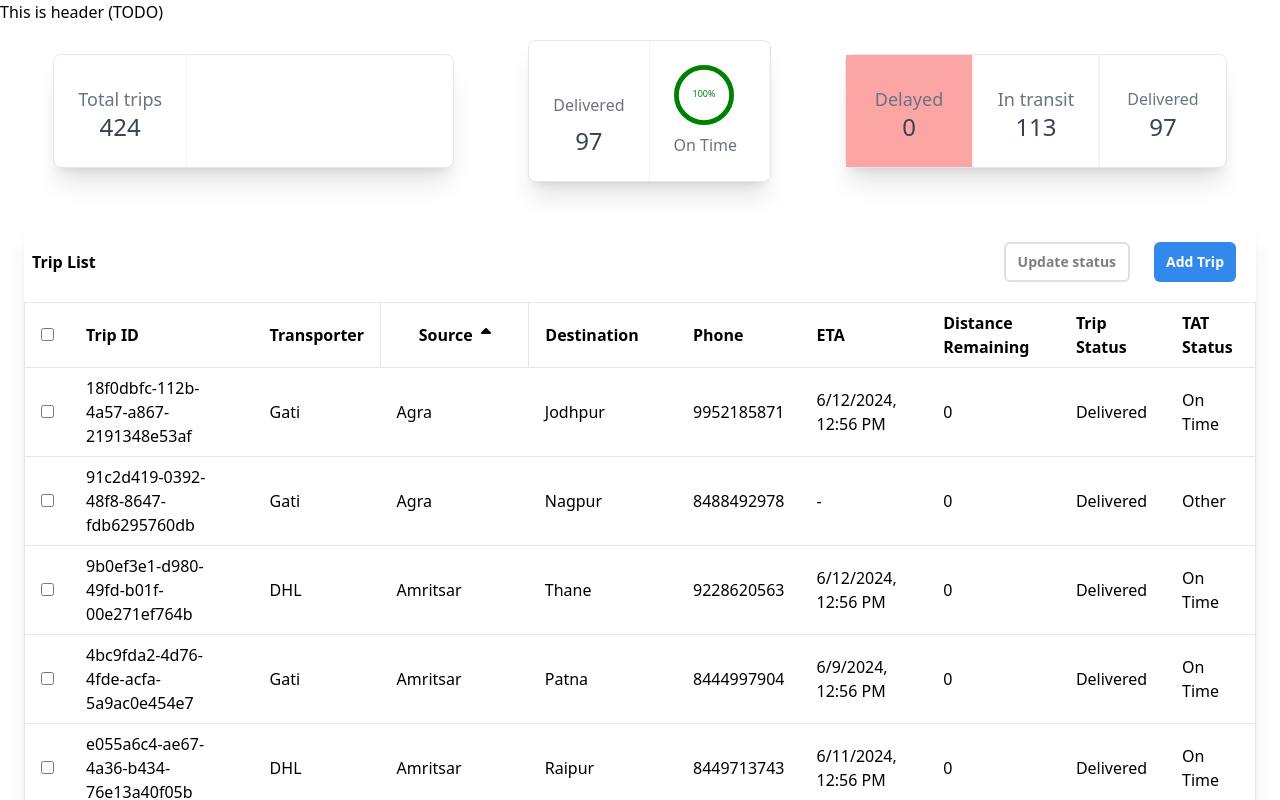
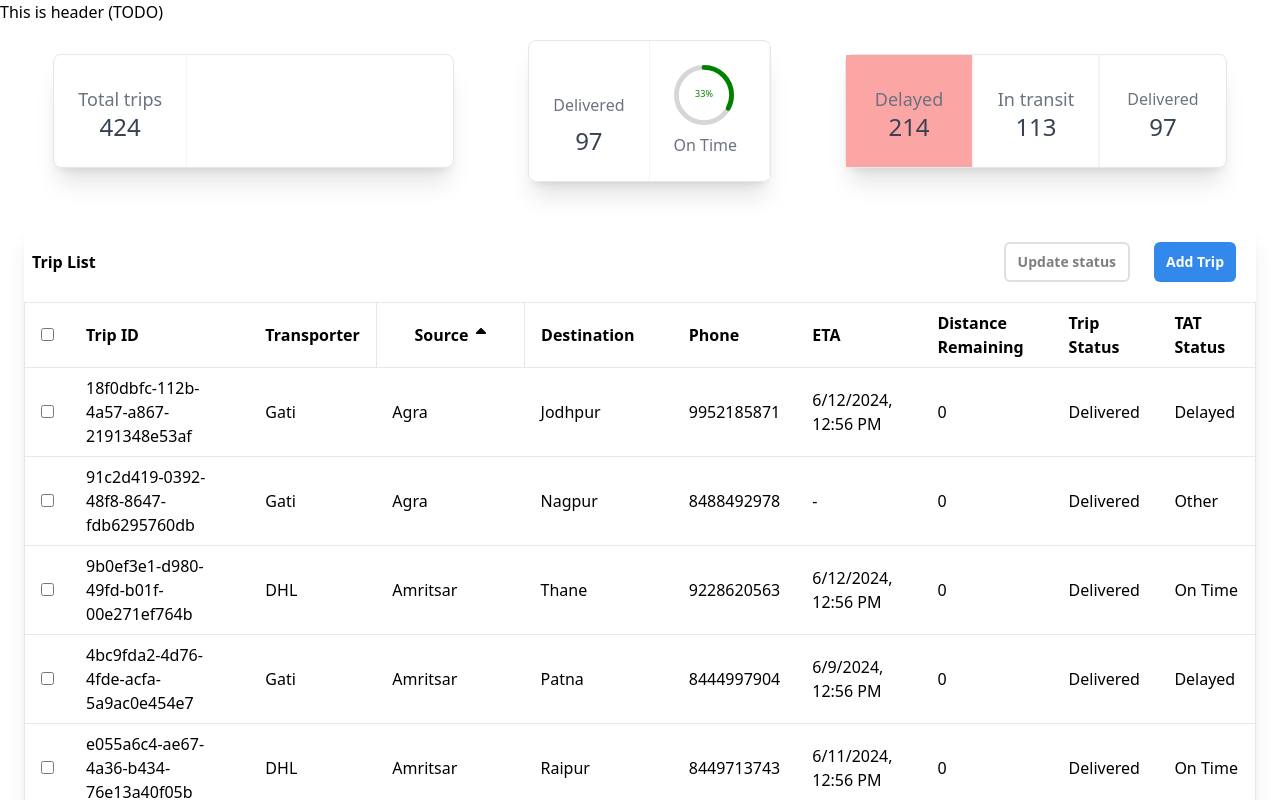
Before and after one commit to adityasharma7/trips-dashboard, a React (Vite) app: page / in a window 1280 px wide. Shown: the top 800 px of the page. Built offline with nearby package versions, Linux system fonts and the light colour scheme.

Commit message:
Fixed: issue with with wrong ontime and delayed stats

```diff
--- a/src/components/EditTrip.modal.js
+++ b/src/components/EditTrip.modal.js
@@ -1,11 +1,21 @@
 import React, { Fragment, useState } from "react";
+import { useSelector } from "react-redux";
 import { FontAwesomeIcon } from "@fortawesome/react-fontawesome";
 import { faTimes } from "@fortawesome/free-solid-svg-icons";
 import DatePicker from "react-datepicker";
 import { tripStatusCodes } from "../utils/constants";
 
-const EditTrip = ({ onClose, onSubmit }) => {
+const EditTrip = ({ selectedRows, onClose, onSubmit }) => {
   const [formData, setFormData] = useState({});
+  const tripList = useSelector((state)=> state.trip.list);
+
+  const currentStatusCode = tripList.find((trip) => trip.tripId === selectedRows[0]).currentStatusCode;
+
+  const filteredValidStatus = () => {
+    return Object.keys(tripStatusCodes).filter((status) => {
+      return tripStatusCodes[currentStatusCode].sequence < tripStatusCodes[status].sequence
+    })
+  }
 
   const handleInputChange = (event) => {
     const { name, value } = event.target;
@@ -29,6 +39,8 @@ const EditTrip = ({ onClose, onSubmit }) => {
     onClose();
   };
 
+
+
   return (
     <Fragment>
       <div className="flex justify-between items-center mb-10">
@@ -51,7 +63,7 @@ const EditTrip = ({ onClose, onSubmit }) => {
           >
             <option selected>Select a status</option>
             {
-                Object.keys(tripStatusCodes).map((statusCode) => {
+                filteredValidStatus().map((statusCode) => {
                     return (
                         <option  value={statusCode}>{tripStatusCodes[statusCode].name}</option>
                     )
--- a/src/components/TripList.js
+++ b/src/components/TripList.js
@@ -141,7 +141,7 @@ const TripList = () => {
           )
     } else if (tripFilters.status === tripFilterStatus.DELAYED) {
         return tripList.filter(
-            (trip) => calculateTatStatus(trip.currentStatusCode) === availableTatStatus.DELAYED
+            (trip) => calculateTatStatus(trip) === availableTatStatus.DELAYED
           )
     }
     return tripList;
@@ -172,6 +172,7 @@ const TripList = () => {
         onClose={handleCloseEditTripModal}
       >
         <EditTrip
+          selectedRows={selectedRows}
           onClose={handleCloseEditTripModal}
           onSubmit={handleSubmitEditTripModal}
         />
--- a/src/components/TripStats.js
+++ b/src/components/TripStats.js
@@ -44,8 +44,8 @@ const TripStats = () => {
                 style={{ width: 60, height: 60 }}
               >
                 <CircularProgressbar
-                  value={onTimePercentage}
-                  text={`${onTimePercentage}%`}
+                  value={onTimePercentage.toPrecision(2)}
+                  text={`${onTimePercentage.toPrecision(2)}%`}
                   styles={buildStyles({
                     pathColor: "green",
                     textColor: "green",
--- a/src/hooks/useTripStats.js
+++ b/src/hooks/useTripStats.js
@@ -16,10 +16,14 @@ const useTripStats = () => {
   ).length;
 
   const delayed = tripsList.filter(
-    (trip) => calculateTatStatus(trip.currentStatusCode) === availableTatStatus.DELAYED
+    (trip) => calculateTatStatus(trip) === availableTatStatus.DELAYED
   ).length;
 
-  const onTimePercentage = (totalTrips - delayed) / totalTrips * 100;
+  const onTime = tripsList.filter(
+    (trip) => calculateTatStatus(trip) === availableTatStatus.ONTIME
+  ).length;
+
+  const onTimePercentage = (onTime) / (totalTrips) * 100;
 
   return {
     delayed,
--- a/src/utils/index.js
+++ b/src/utils/index.js
@@ -10,7 +10,7 @@ export const calculateTatStatus = (trip) => {
 
     let endTime = DateTime.local();
 
-    if (!etaDays | etaDays <= 0) {
+    if (!etaDays || etaDays <= 0) {
         return availableTatStatus.OTHER;
     }
 
@@ -21,7 +21,7 @@ export const calculateTatStatus = (trip) => {
     }
 
 
-    const difference = DateTime.fromISO(tripStartTime).diff(endTime).as('days');
+    const difference = endTime.diff(DateTime.fromISO(tripStartTime)).as('days');
 
     return difference <= etaDays ? availableTatStatus.ONTIME : availableTatStatus.DELAYED;
 }
```
